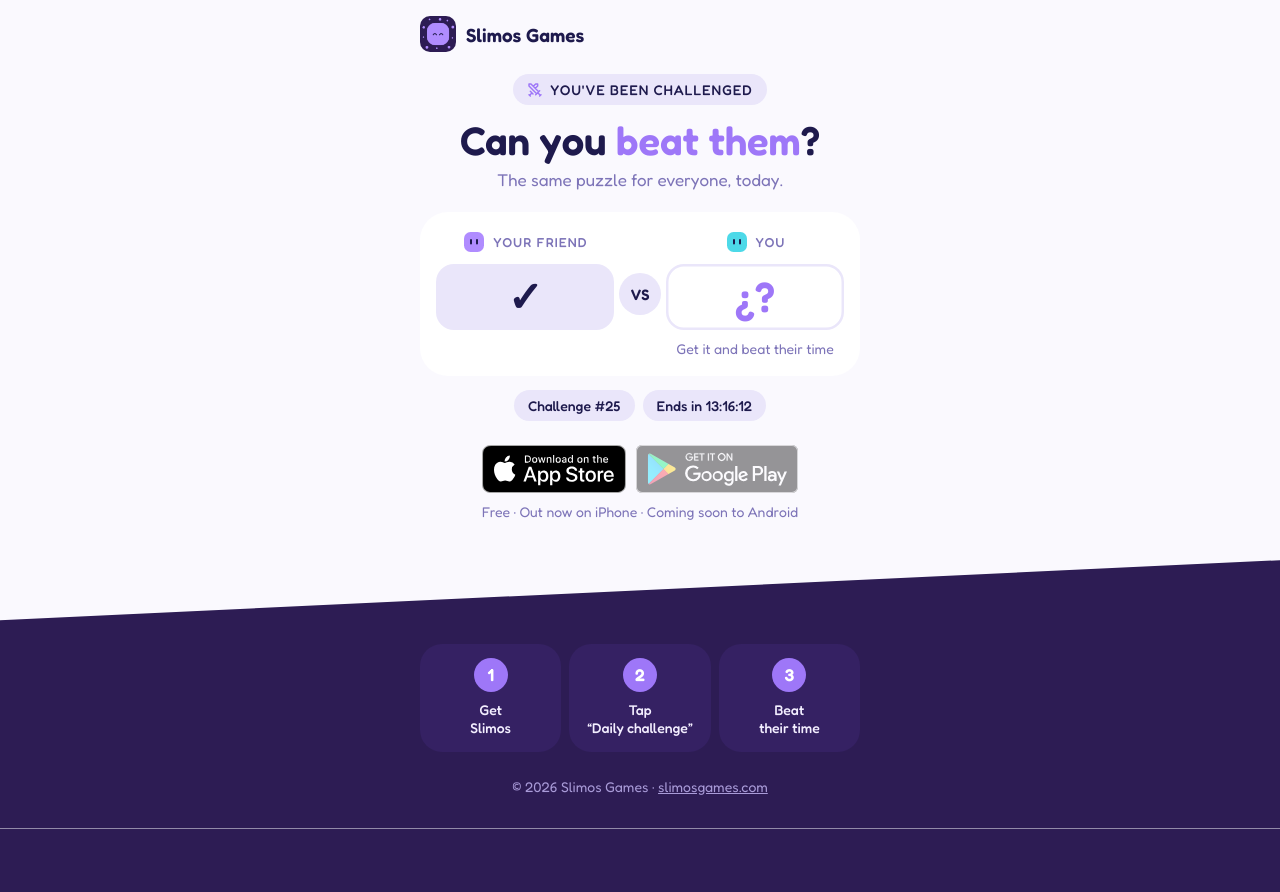
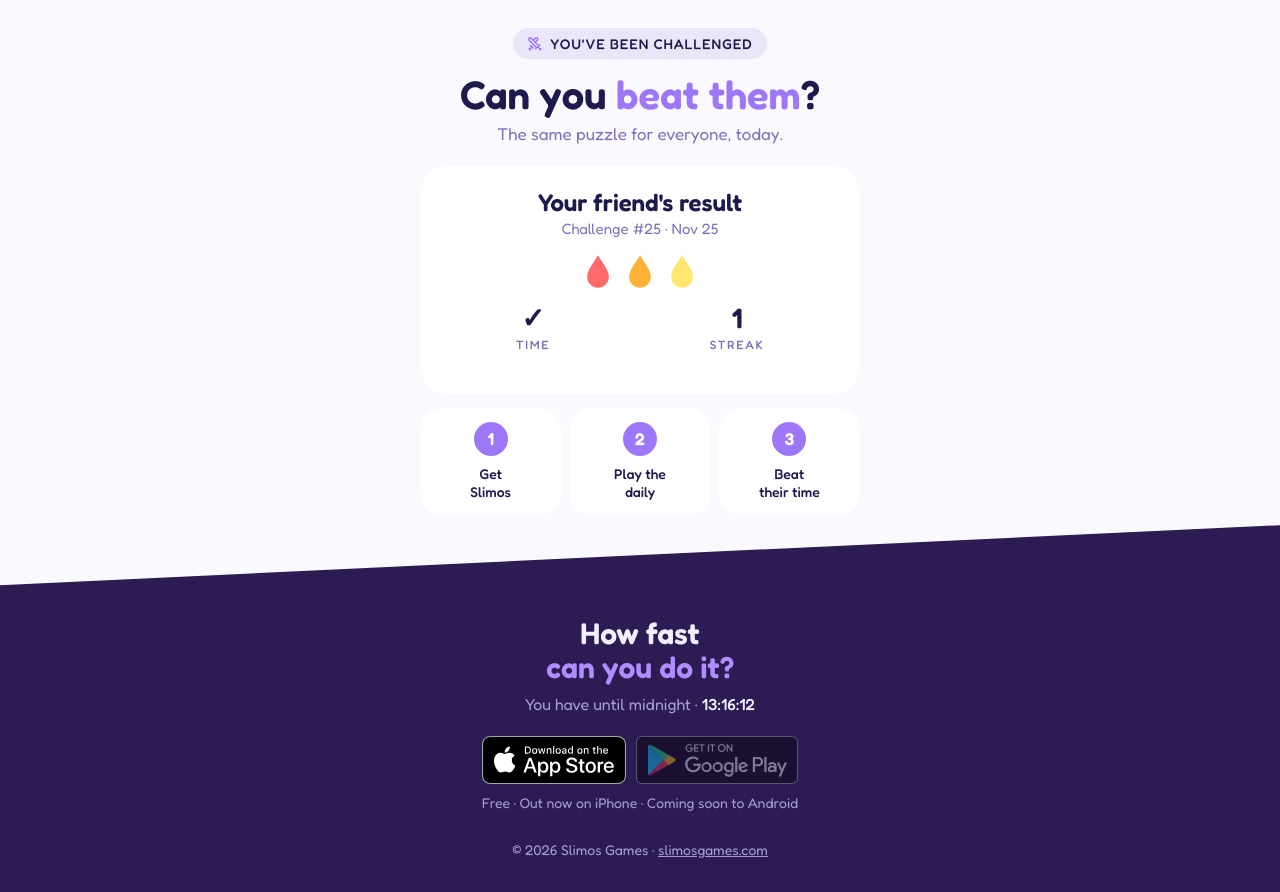
Before and after one commit to sencia-agente/slimosgames-web, a plain HTML site: page reto.html in a window 1280 px wide. Before the commit the page ends 829 px from the top, so only its background shows below. Drawn offline with Linux system fonts and the light colour scheme.

Commit message:
Reto de un amigo: tarjeta como la imagen compartida, pasos y «¿Y tú?» con las tiendas; sin cabecera
Co-Authored-By: Claude Opus 5.5 <noreply@anthropic.com>
Claude-Session: https://claude.ai/code/session_01Aa7K5sCVRFeoCJYpamgvXK

```diff
--- a/reto.html
+++ b/reto.html
@@ -15,89 +15,79 @@
 *{box-sizing:border-box;margin:0}
 html{background:#2D1C54}
 body{background:var(--bg);color:var(--ink);font-family:Fredoka,system-ui,sans-serif;-webkit-font-smoothing:antialiased;overflow-x:hidden}
-.top{display:flex;align-items:center;justify-content:space-between;padding:16px 20px;max-width:480px;margin:0 auto}
-.brand{display:flex;align-items:center;gap:10px;font-weight:600;font-size:19px;text-decoration:none;color:inherit}.brand img{width:36px;height:36px;border-radius:10px}
-.wrap{max-width:480px;margin:0 auto;padding:6px 20px 34px;display:flex;flex-direction:column;align-items:center;text-align:center}
+.wrap{max-width:480px;margin:0 auto;padding:max(28px,env(safe-area-inset-top)) 20px 0;display:flex;flex-direction:column;align-items:center;text-align:center}
 .tag{display:inline-flex;align-items:center;gap:7px;background:var(--cell);border-radius:99px;padding:7px 14px;font-weight:500;font-size:14px;letter-spacing:.06em;text-transform:uppercase}
 .tag svg{width:16px;height:16px;fill:none;stroke:var(--acc);stroke-width:2.2;stroke-linecap:round;stroke-linejoin:round}
-h1{margin-top:14px;font-weight:600;font-size:40px;line-height:1.05}h1 span{color:var(--acc)}
+h1{margin-top:14px;font-weight:600;font-size:clamp(30px,9.4vw,40px);line-height:1.05}h1 span{color:var(--acc)}
 .sub{margin-top:8px;color:var(--mut);font-size:17px}
-.vs{margin-top:22px;align-self:stretch;display:grid;grid-template-columns:1fr auto 1fr;background:var(--card);border-radius:28px;padding:18px 12px}
-.side{display:flex;flex-direction:column;align-items:center;gap:10px;padding:0 4px}
-.who{display:flex;align-items:center;gap:7px;font-weight:500;font-size:13px;color:var(--mut);letter-spacing:.08em;text-transform:uppercase}
-.who svg{width:24px;height:24px}
-.time{font-weight:600;font-size:42px;line-height:1;background:var(--cell);border-radius:18px;padding:12px 0;width:100%}
-.time.q{background:none;color:var(--acc);box-shadow:inset 0 0 0 2.5px var(--cell)}
-.sq{display:flex;gap:5px;flex-wrap:wrap;justify-content:center;max-width:170px}
-.sq i{width:11px;height:11px;border-radius:3.5px;display:block}
-.meta{font-weight:500;font-size:14px}
-.tbd{color:var(--mut);font-size:14px;line-height:1.3}
-.mid{display:flex;align-items:center;justify-content:center;width:44px}
-.mid b{width:42px;height:42px;border-radius:50%;background:var(--cell);display:grid;place-items:center;font-weight:600;font-size:15px}
-.info{margin-top:14px;display:flex;gap:8px;justify-content:center;flex-wrap:wrap}
-.info span{background:var(--cell);border-radius:99px;padding:7px 14px;font-weight:500;font-size:14px}
-.stores{margin-top:24px;display:flex;gap:10px;justify-content:center;flex-wrap:wrap}.stores img{height:48px;display:block}.stores .off{opacity:.4}
-.note{margin-top:10px;color:var(--mut);font-size:14px}
-.inv{background:#2D1C54;color:#F3EEFF;clip-path:polygon(0 60px,100% 0,100% 100%,0 100%);padding:84px 20px 34px;margin-top:6px}
-.steps{max-width:440px;margin:0 auto;display:grid;grid-template-columns:repeat(3,1fr);gap:8px}
-.step{background:#352163;border-radius:22px;padding:14px 6px;font-weight:500;font-size:14px;line-height:1.3;text-align:center}
+
+.sc{align-self:stretch;margin-top:22px;background:var(--card);border-radius:28px;padding:22px 16px 24px}
+.sc h2{font-weight:600;font-size:24px}.sc .dt{color:var(--mut);font-size:15px;margin-top:2px}
+.sc .dr{display:flex;gap:16px;justify-content:center;margin:16px 0 14px}.sc .dr svg{width:26px;height:35px}
+.st{display:flex;justify-content:space-around}.st div{display:flex;flex-direction:column;align-items:center}.st strong{font-weight:600;font-size:28px;line-height:1.1}.st span{font-size:12px;letter-spacing:.14em;color:var(--mut);text-transform:uppercase;font-weight:500;margin-top:3px}
+.sc .ch{display:flex;gap:7px;justify-content:center;flex-wrap:wrap;margin-top:18px;max-width:300px;margin-left:auto;margin-right:auto}.sc .ch i{width:22px;height:22px;border-radius:7px;display:block}
+.steps{align-self:stretch;margin-top:14px;display:grid;grid-template-columns:repeat(3,1fr);gap:8px}
+.step{background:var(--card);border-radius:22px;padding:14px 6px;font-weight:500;font-size:14px;line-height:1.3}
 .step b{display:grid;place-items:center;width:34px;height:34px;margin:0 auto 9px;border-radius:50%;background:var(--acc);color:#fff;font-weight:600;font-size:17px}
-footer{margin-top:26px;text-align:center;color:#A99BD8;font-size:14px}footer a{color:inherit}
+.inv{background:#2D1C54;color:#F3EEFF;clip-path:polygon(0 60px,100% 0,100% 100%,0 100%);padding:92px 20px 34px;margin-top:10px;text-align:center}
+.yt{font-weight:600;font-size:30px;line-height:1.12}.yt span{color:#B08CFF}
+.ys{color:#A99BD8;font-size:16px;margin-top:10px}.ys b{color:#F3EEFF;font-weight:500}
+.stores{margin-top:22px;display:flex;gap:10px;justify-content:center;flex-wrap:wrap}.stores img{height:48px;display:block}.stores .off{opacity:.4}
+.note{margin-top:10px;font-size:14px;color:#A99BD8}
+footer{margin-top:30px;text-align:center;color:#A99BD8;font-size:14px}footer a{color:inherit}
 html:not(.en) [data-en],html.en [data-es]{display:none!important}
 </style></head>
 <body>
-<header class="top"><a class="brand" href="./"><img src="img/icon.png" alt="">Slimos Games</a></header>
 <main class="wrap">
  <div class="tag"><svg viewBox="0 0 24 24"><path d="M14.5 17.5L3 6V3h3l11.5 11.5M13 19l6-6M16 16l4 4M19 21l2-2M9.5 6.5L13 3h3v3l-3.5 3.5M5 14l4 4M7 17l-3 3M3 19l2 2"/></svg><span data-es>Te han retado</span><span data-en>You've been challenged</span></div>
  <h1 data-es>¿Podrás <span>ganarle</span>?</h1><h1 data-en>Can you <span>beat them</span>?</h1>
  <p class="sub" data-es>El mismo puzle para todo el mundo, hoy.</p><p class="sub" data-en>The same puzzle for everyone, today.</p>
- <div class="vs">
-  <div class="side">
-   <div class="who"><svg viewBox="0 0 24 24"><rect x="2" y="2" width="20" height="20" rx="6.5" fill="#B08CFF"/><path d="M9 10v3.5M15 10v3.5" stroke="#1E1A4D" stroke-width="2" stroke-linecap="round"/></svg><span data-es>Tu amigo</span><span data-en>Your friend</span></div>
-   <div class="time" id="time">0:47</div>
-   <div class="sq" id="sq"></div>
-   <div class="meta" id="streak"></div>
-  </div>
-  <div class="mid"><b>VS</b></div>
-  <div class="side">
-   <div class="who"><svg viewBox="0 0 24 24"><rect x="2" y="2" width="20" height="20" rx="6.5" fill="#4DD9E8"/><path d="M9 10v3.5M15 10v3.5" stroke="#1E1A4D" stroke-width="2" stroke-linecap="round"/></svg><span data-es>Tú</span><span data-en>You</span></div>
-   <div class="time q">¿?</div>
-   <div class="tbd" data-es>Descárgalo y supera su tiempo</div><div class="tbd" data-en>Get it and beat their time</div>
-  </div>
+ <div class="sc">
+  <h2 data-es>Esto ha hecho tu amigo</h2><h2 data-en>Your friend's result</h2>
+  <div class="dt" id="dt"></div>
+  <div class="dr" id="dr"></div>
+  <div class="st"><div><strong id="time">✓</strong><span data-es>Tiempo</span><span data-en>Time</span></div><div id="hBox"><strong id="hints">0</strong><span data-es>Pistas</span><span data-en>Hints</span></div><div id="sBox"><strong id="streak">1</strong><span data-es>Racha</span><span data-en>Streak</span></div></div>
+  <div class="ch" id="sq"></div>
  </div>
- <div class="info"><span id="day">Reto #20</span><span id="cd">--:--:--</span></div>
+ <div class="steps">
+  <div class="step"><b>1</b><span data-es>Descarga<br>Slimos</span><span data-en>Get<br>Slimos</span></div>
+  <div class="step"><b>2</b><span data-es>Toca<br>«Reto diario»</span><span data-en>Play the<br>daily</span></div>
+  <div class="step"><b>3</b><span data-es>Bate<br>su tiempo</span><span data-en>Beat<br>their time</span></div>
+ </div>
+</main>
+<div class="inv">
+ <div class="yt" data-es>¿Y tú, en cuánto<br><span>lo haces?</span></div><div class="yt" data-en>How fast<br><span>can you do it?</span></div>
+ <p class="ys"><span data-es>Tienes hasta medianoche · </span><span data-en>You have until midnight · </span><b id="cd">--:--:--</b></p>
  <div class="stores">
   <a data-es href="https://apps.apple.com/es/app/slimos-logic-puzzle/id6829811642"><img src="img/as_es.svg" alt="Descárgalo en el App Store"></a>
   <a data-en href="https://apps.apple.com/app/slimos-logic-puzzle/id6829811642"><img src="img/as_en.svg" alt="Download on the App Store"></a>
   <img class="off" data-es src="img/gp_es.svg" alt="Muy pronto en Google Play"><img class="off" data-en src="img/gp_en.svg" alt="Coming soon to Google Play">
  </div>
  <p class="note" data-es>Gratis · Ya en iPhone · Muy pronto en Android</p><p class="note" data-en>Free · Out now on iPhone · Coming soon to Android</p>
-</main>
-<div class="inv">
- <div class="steps">
-  <div class="step"><b>1</b><span data-es>Descarga<br>Slimos</span><span data-en>Get<br>Slimos</span></div>
-  <div class="step"><b>2</b><span data-es>Toca<br>«Reto diario»</span><span data-en>Tap<br>“Daily challenge”</span></div>
-  <div class="step"><b>3</b><span data-es>Bate<br>su tiempo</span><span data-en>Beat<br>their time</span></div>
- </div>
  <footer>© 2026 Slimos Games · <a href="./">slimosgames.com</a></footer>
 </div>
 <script>
 (function(){
- // link from the game: reto?d=20&t=47&s=7&q=ggyggyg&l=es  (d = challenge number, t = seconds, s = streak, q = g/y per slime)
+ // link from the game: reto?d=25&t=83&s=4&q=gggygg&h=0&c=358  (d = challenge number, t = seconds, s = streak, q = g/y per slime, h = hints, c = the day's drop slimes)
  var P=new URLSearchParams(location.search),lang=(P.get("l")||navigator.language||"es").slice(0,2)==="es"?"es":"en";
- var d=+P.get("d")||0,t=+P.get("t"),s=+P.get("s")||0,q=(P.get("q")||"").replace(/[^gy]/g,"").slice(0,24);
- var T={es:{day:"Reto #",ends:"Acaba en ",days:"días seguidos",title:"Te han retado en Slimos"},en:{day:"Challenge #",ends:"Ends in ",days:"day streak",title:"You've been challenged in Slimos"}}[lang];
+ var d=+P.get("d")||0,t=+P.get("t"),s=+P.get("s")||1,q=(P.get("q")||"").replace(/[^gy]/g,"").slice(0,30),h=P.get("h"),c=(P.get("c")||"").replace(/[^1-9W]/g,"").slice(0,3);
  var $=function(i){return document.getElementById(i)};
- document.documentElement.lang=lang;document.documentElement.classList.toggle("en",lang==="en");document.title=T.title;
- // today's number when the link has none
- if(!d){var e=new Date(2026,10,1),n=new Date();d=Math.max(1,Math.round((new Date(n.getFullYear(),n.getMonth(),n.getDate())-e)/864e5)+1)}
- $("day").textContent=T.day+d;
+ document.documentElement.lang=lang;document.documentElement.classList.toggle("en",lang==="en");
+ document.title=lang==="en"?"You've been challenged in Slimos":"Te han retado en Slimos";
+ var epoch=new Date(2026,10,1),today=new Date();today=new Date(today.getFullYear(),today.getMonth(),today.getDate());
+ if(!d)d=Math.max(1,Math.round((today-epoch)/864e5)+1);
+ var day=new Date(2026,10,d),M={es:["ene","feb","mar","abr","may","jun","jul","ago","sep","oct","nov","dic"],en:["Jan","Feb","Mar","Apr","May","Jun","Jul","Aug","Sep","Oct","Nov","Dec"]}[lang];
+ $("dt").textContent=(lang==="en"?"Challenge #":"Reto #")+d+" · "+(lang==="en"?M[day.getMonth()]+" "+day.getDate():day.getDate()+" "+M[day.getMonth()]);
  $("time").textContent=t>0?Math.floor(t/60)+":"+String(t%60).padStart(2,"0"):"✓";
- var C={g:"#6EE7A0",y:"#FFE66D"};$("sq").innerHTML=q.split("").map(function(c){return'<i style="background:'+C[c]+'"></i>'}).join("");
- if(s>1)$("streak").textContent="🔥 "+s+" "+T.days;
+ if(h===null)$("hBox").style.display="none";else $("hints").textContent=+h||0;
+ $("streak").textContent=s;
+ // the day's three drops, in the colours of its slimes (as in the game)
+ var COL={1:"#4C58B8",2:"#FF6B6B",3:"#FFB238",4:"#FFE66D",5:"#6EE7A0",6:"#4DD9E8",7:"#5AA9FF",8:"#B08CFF",9:"#FF85C8",W:"#DCD5F7"},ks=c.length===3?c.split(""):["2","3","4"];
+ $("dr").innerHTML=ks.map(function(k){return'<svg viewBox="0 0 24 32"><path d="M12 1C7 9 2 15 2 21a10 10 0 0 0 20 0c0-6-5-12-10-20z" fill="'+COL[k]+'"/></svg>'}).join("");
+ var C={g:"#6EE7A0",y:"#FFE66D"};$("sq").innerHTML=q.split("").map(function(x){return'<i style="background:'+C[x]+'"></i>'}).join("");
  // countdown to midnight: the challenge changes every day
  function tick(){var n=new Date(),m=new Date(n.getFullYear(),n.getMonth(),n.getDate()+1),x=Math.max(0,Math.floor((m-n)/1e3));
-  $("cd").textContent=T.ends+String(Math.floor(x/3600)).padStart(2,"0")+":"+String(Math.floor(x%3600/60)).padStart(2,"0")+":"+String(x%60).padStart(2,"0")}
+  $("cd").textContent=String(Math.floor(x/3600)).padStart(2,"0")+":"+String(Math.floor(x%3600/60)).padStart(2,"0")+":"+String(x%60).padStart(2,"0")}
  tick();setInterval(tick,1000);
 })();
 </script>
```
